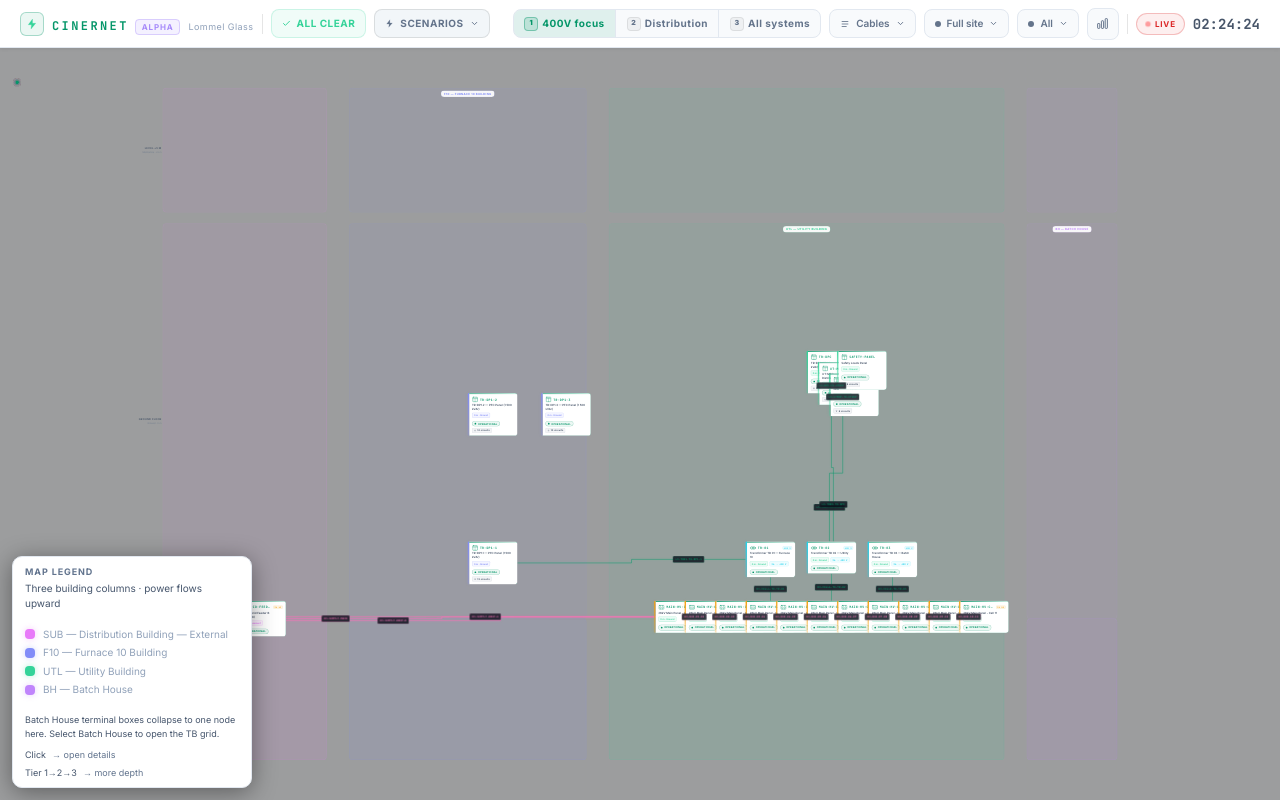
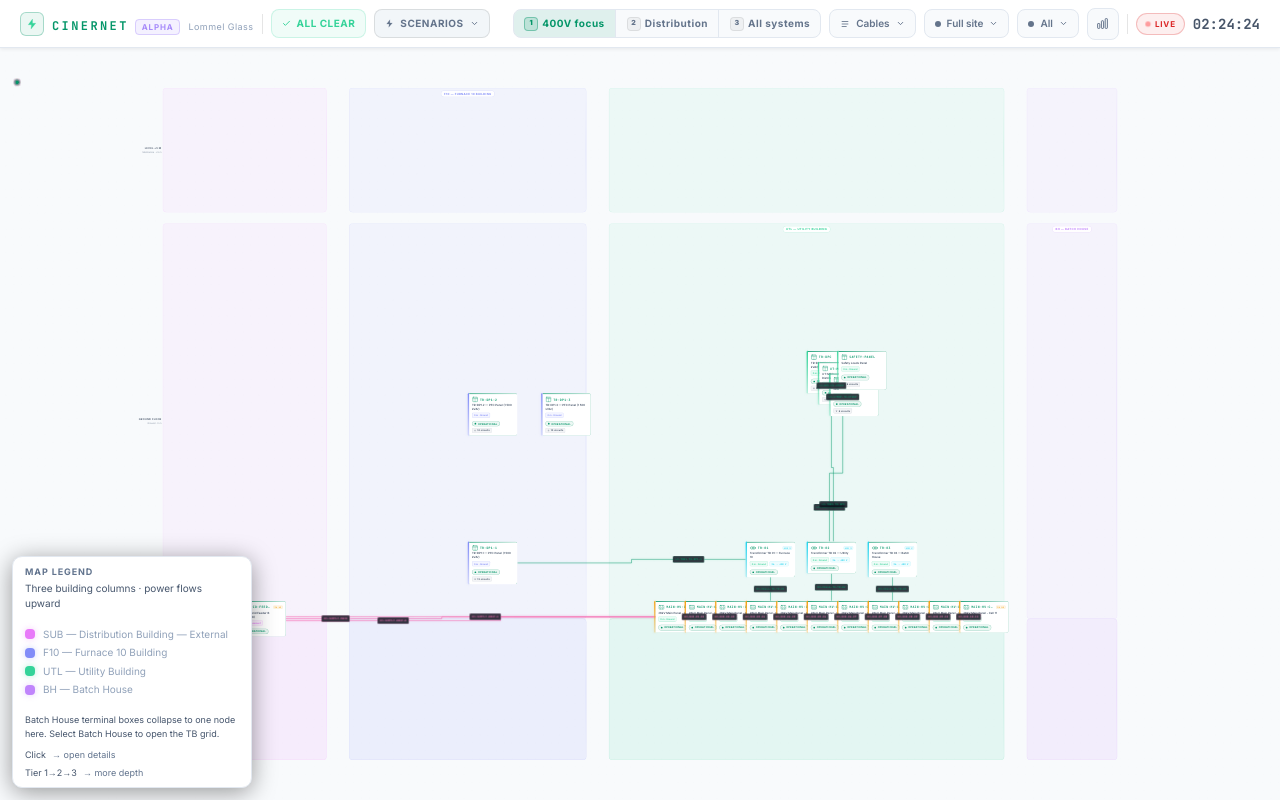
Before and after one commit to Explodingding/cinernet, a Next.js app: page / in a window 1280 px wide. Built offline with nearby package versions, Linux system fonts and the light colour scheme.

Commit message:
fix: change react flow to light mode to match layout

```diff
--- a/components/topology/TopologyMap.tsx
+++ b/components/topology/TopologyMap.tsx
@@ -185,7 +185,7 @@ export function TopologyMap({
         zoomOnPinch
         minZoom={0.12}
         maxZoom={2}
-        colorMode="dark"
+        colorMode="light"
         proOptions={{ hideAttribution: true }}
         style={{ background: 'transparent' }}
       >
@@ -193,8 +193,8 @@ export function TopologyMap({
           variant={BackgroundVariant.Dots}
           gap={28}
           size={1}
-          color="#1e293b"
-          style={{ opacity: 0.4 }}
+          color="#cbd5e1"
+          style={{ opacity: 0.8 }}
         />
         <Controls showInteractive={false} />
       </ReactFlow>
```
